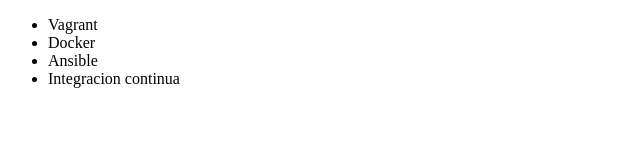
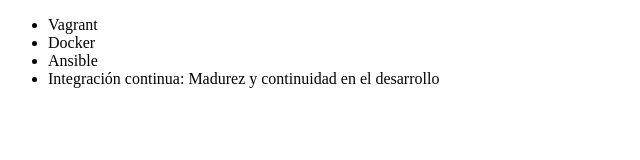
Before and after one commit to Aguijonice/Ricky-Alure, a plain HTML site: page index.html in a window 1280 px wide. Shown: the whole page, without its empty margins (0-640 px from the left). Drawn offline with Linux system fonts and the light colour scheme.

Commit message:
Informacition added

```diff
--- a/index.html
+++ b/index.html
@@ -9,7 +9,7 @@
          <li> Vagrant </li>
          <li> Docker </li>
          <li> Ansible </li>
-         <li> Integracion continua </li>
+         <li> Integración continua: Madurez y continuidad en el desarrollo</li>
      </ul>
 </body>
 </html>
```
